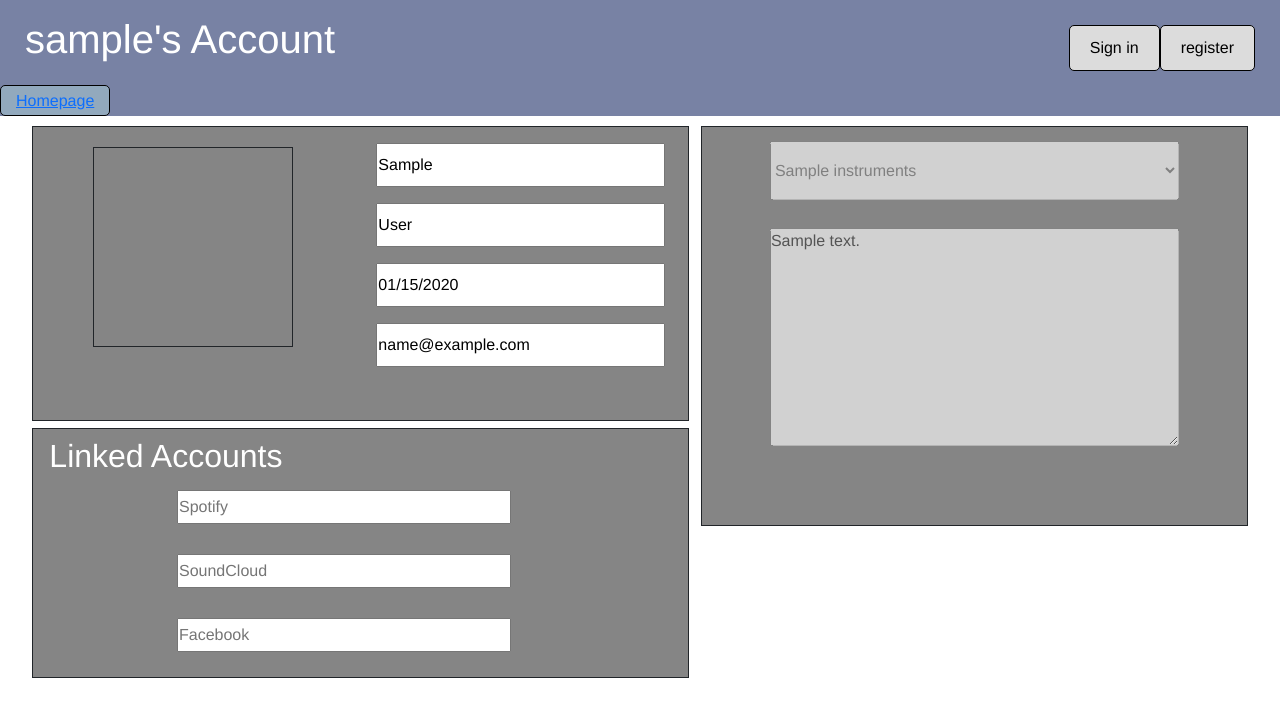
After one commit to 2578344/BandBrowser, a Django app: template templates/BandBrowser/ViewUserPage.html in a window 1280 px wide. The commit adds this page. Shown: the top 717 px of the page. Run offline with Django 3.2, Linux system fonts and the light colour scheme; the template is opened without the code that fills it: most values are stand-ins (such as "Sample title", 1, 10 or a date in 2020); parts of the project's set-up code (start-up, migrations or seed data) failed here and were passed over.

Commit message:
Included a new HTML page to view other users accounts without being able to edit fields, just disabled them for the time being

```diff
--- a/BandBrowser/urls.py
+++ b/BandBrowser/urls.py
@@ -17,6 +17,8 @@ urlpatterns = [
     path('createBandPost/',views.createBandPost, name='createBandPost'),
     path('createUserPost/',views.createUserPost, name='createUserPost'),
 
+    path('viewUserPage/',views.viewUserPage, name='viewUserPage'),
+
     path('accountPage/',views.accountPage, name='accountPage'),
     path('deleteUserAccount/',views.deleteUserAccount, name='deleteUserAccount'),
     path('updateUserAccount/',views.updateUserAccount, name='updateUserAccount'),
--- a/templates/BandBrowser/BandInfo.html
+++ b/templates/BandBrowser/BandInfo.html
@@ -49,7 +49,11 @@ Band Info
             <h2 class="currentMembers">Current Members</h2>
             {% for member in CurrentMembers %}
                 <div class="currentMembers-Container">
-                    <a href="temp" class="currentMemberLink" >{{member.username}}</a>
+                    <form id={{member.username}}" method="post" action="{% url 'BandBrowser:viewUserPage' %}" enctype="multipart/form-data">
+                        {% csrf_token %}
+                        <textarea style = "display:none" name="userToView" cols="30" rows="10">{{member.username}}</textarea>
+                        <a class = 'currentMemberLink' href="javascript:{}" onclick="this.closest('form').submit(); return false;">{{member.username}}</a>
+                    </form>
                     {% if member.username != userProfile.user.username %}
 
                         <a href="temp" class="currentMemberDelete" style="color: red">Remove</a>
--- /dev/null
+++ b/templates/BandBrowser/ViewUserPage.html
@@ -0,0 +1,60 @@
+{% extends 'BandBrowser/base.html' %}
+{% load staticfiles %}
+
+{% block title_block %}
+{{userProfile.user.username}}'s Account
+{% endblock %}
+
+{% block body_block %}
+<head>
+    <title>Project</title>
+    <link rel="stylesheet" href="{% static 'Account/styles.css' %}">
+</head>
+<form id="userUpdateForm" method="post" action="{% url 'BandBrowser:updateUserAccount' %}" enctype="multipart/form-data">
+    {% csrf_token %}
+    <div class="main-container">
+        <div class="left-container">
+            <div class="Topleft-container">
+                <div class="photo-container">
+                    <div class="photo-box">
+
+                    </div>
+                </div>
+                <div class="info-container">
+                    <input readonly name="First name" type="text" placeholder="First Name" value = {{userProfile.user.first_name}}>
+                    <input readonly name="Last name" type="text" placeholder="Last Name" value = {{userProfile.user.last_name}}>
+                    <input readonly type="date" name="DOB"  min="1900-01-01" max="2022-01-01" value = {{userProfile.dob|date:"Y-m-d" }}>
+                    <input readonly name="Email" type="text" placeholder="Email" value = {{userProfile.user.email}}>
+                </div>
+            </div>
+            <div class="Bottomleft-container">
+                <h2 class="Social-Header">Linked Accounts</h2>
+                <div class="Social-Container">
+                    <input readonly class="Social-form" name="Spotify" type="text" placeholder="Spotify">
+                </div>
+                <div class="Social-Container">
+                    <input readonly class="Social-form" name="SoundCloud" type="text" placeholder="SoundCloud">
+                </div>
+                <div class="Social-Container">
+                    <input readonly class="Social-form" name="Facebook" type="text" placeholder="Facebook">
+                </div>
+            </div>
+        </div>
+        <div class="right-container">
+            <div class="instruments-container">
+                <select class="instruments-Form" name="Main-Instrument" id="Main-Instrument" disabled>
+                    <option value={{userProfile.instruments}}>{{userProfile.instruments}}</option>
+                    <option value="0">Main Instrument</option>
+                    <option value="Drums">Drums</option>
+                    <option value="Bass">Bass</option>
+                    <option value="Vocals">Vocals</option>
+                    <option value="Guitar">Guitar</option>
+                    <option value="Banjo">Banjo</option>
+                    <option value="Other">Other</option>
+                </select>
+                <textarea disabled class="bio" name="Bio" id="Bio" placeholder="Bio" cols="30" rows="10">{{userProfile.bio}}</textarea>
+            </div>
+        </div>
+    </div>
+</form>
+{% endblock %}
```
Also changed, not shown: BandBrowser/views.py (+97 -38 lines).
